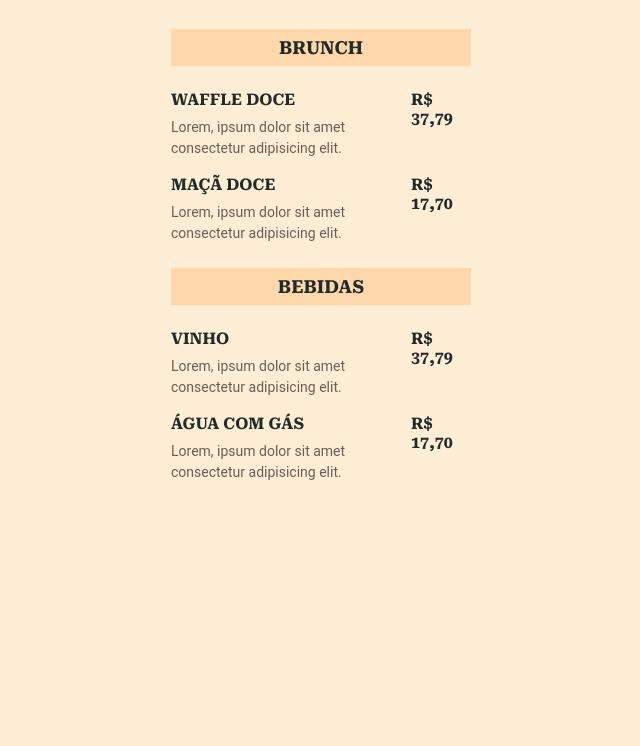
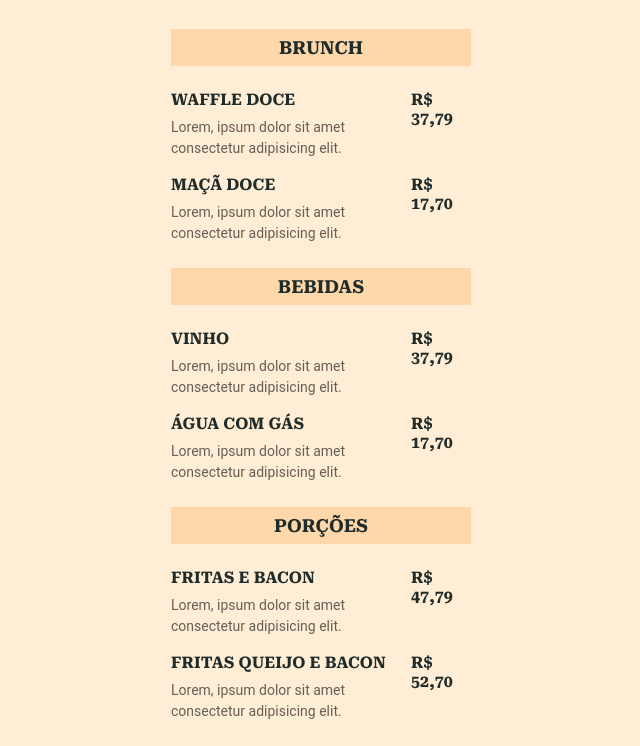
Before and after one commit to caiommcosta/maratona-explorer3, a plain HTML site: page index.html in a window 1280 px wide. Shown: the part 88-834 px from the top of the page, without its empty margins (319-959 px from the left). Before the commit the page ends 800 px from the top, so only its background shows below. Drawn offline with Linux system fonts and the light colour scheme.

Commit message:
menu atualizado

```diff
--- a/index.html
+++ b/index.html
@@ -81,5 +81,35 @@
       </ul>
 
     </section>
+    <section>
+      <h2>Porções</h2>
+
+      <ul>
+        <li>
+          <div class="details">
+            <h3>Fritas e Bacon</h3>
+            <p class="description">
+              Lorem, ipsum dolor sit amet consectetur adipisicing elit.
+            </p>
+          </div>
+          <strong class="price">
+            R$ 47,79
+          </strong>
+        </li>
+
+              <li>
+          <div class="details">
+            <h3>Fritas Queijo e Bacon</h3>
+            <p class="description">
+              Lorem, ipsum dolor sit amet consectetur adipisicing elit.
+            </p>
+          </div>
+          <strong class="price">
+            R$ 52,70
+          </strong>
+        </li>
+      </ul>
+
+    </section>
   </body>
 </html>
```
